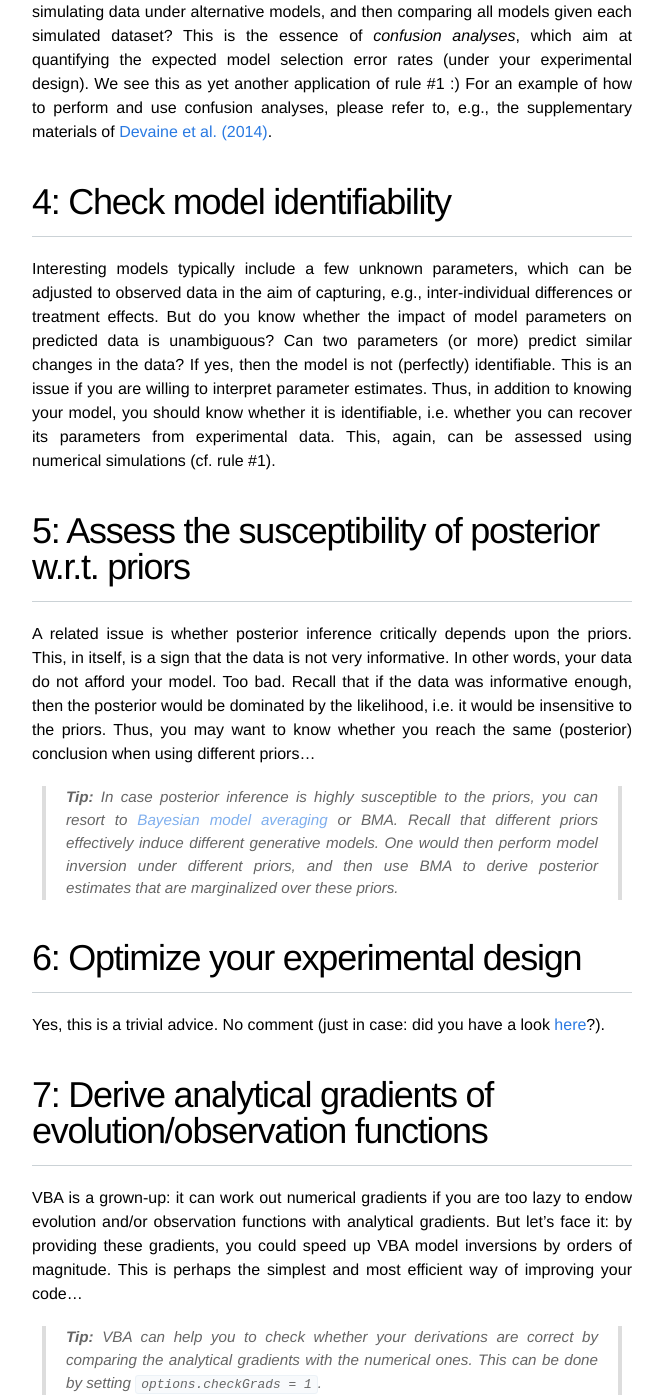
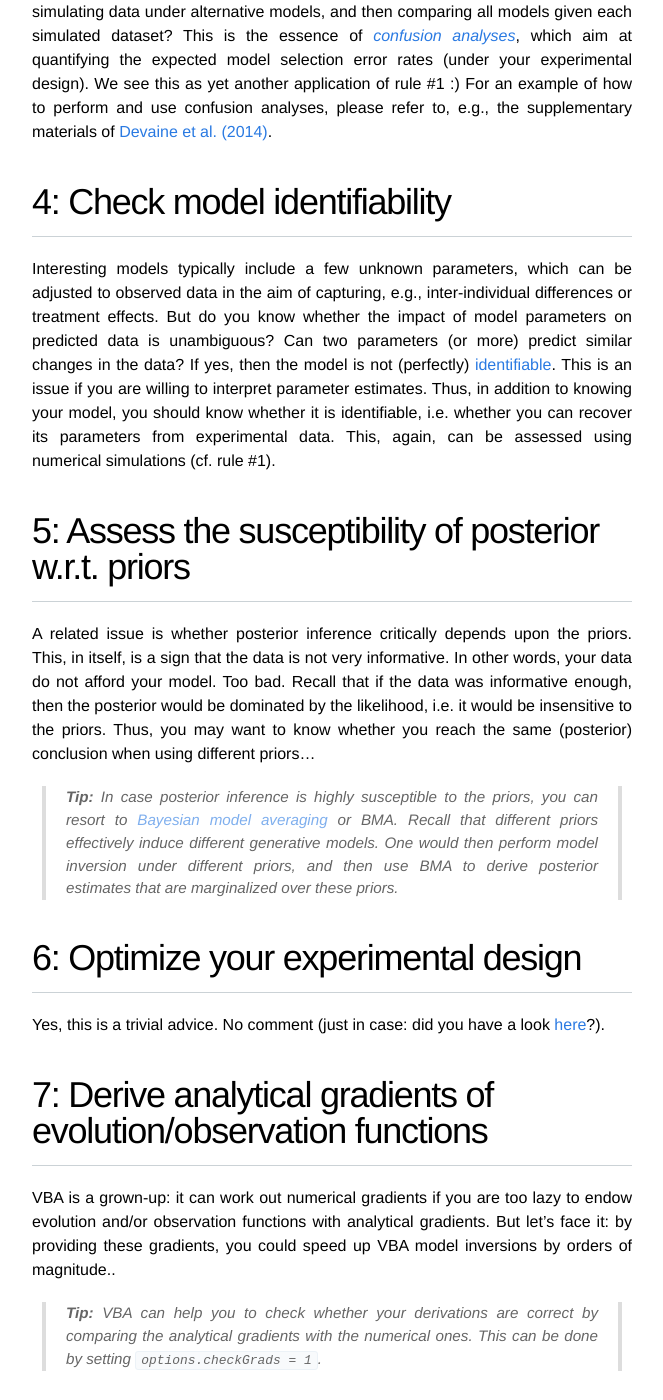
Before and after one commit to MBB-team/VBA-toolbox, a Jekyll site: the page built from _wiki/10-simple-rules.md, in a window 1280 px wide and 1400 px high, scrolled down 1733 px. Shown: the whole window, without its empty margins (308-971 px from the left). Built offline with Jekyll 4.4.1, drawn with Linux system fonts in a browser that asks for light colours; nearby versions of some CDN libraries; some of the changed lines change nothing that is shown.

Commit message:
Update 10-simple-rules.md

```diff
--- a/_wiki/10-simple-rules.md
+++ b/_wiki/10-simple-rules.md
@@ -33,13 +33,13 @@
 
 # 3: Perform confusion analyses
 
-VBA offers the possibility of performing principled (Bayesian) model comparisons. Nevertheless, you may not know in advance whether your experimental design enables discriminating between candidate models. Or do you? What about simulating data under alternative models, and then comparing all models given each simulated dataset? This is the essence of *confusion analyses*, which aim at quantifying the expected model selection error rates (under your experimental design). We see this as yet another application of rule #1 :) For an example of how to perform and use confusion analyses, please refer to, e.g., the supplementary materials of [Devaine et al. (2014)](http://journals.plos.org/ploscompbiol/article?id=10.1371/journal.pcbi.1003992).
+VBA offers the possibility of performing principled (Bayesian) model comparisons. Nevertheless, you may not know in advance whether your experimental design enables discriminating between candidate models. Or do you? What about simulating data under alternative models, and then comparing all models given each simulated dataset? This is the essence of *[confusion analyses](https://en.wikipedia.org/wiki/Confusion_matrix)*, which aim at quantifying the expected model selection error rates (under your experimental design). We see this as yet another application of rule #1 :) For an example of how to perform and use confusion analyses, please refer to, e.g., the supplementary materials of [Devaine et al. (2014)](http://journals.plos.org/ploscompbiol/article?id=10.1371/journal.pcbi.1003992).
 
 
 
 # 4: Check model identifiability
 
-Interesting models typically include a few unknown parameters, which can be adjusted to observed data in the aim of capturing, e.g., inter-individual differences or treatment effects. But do you know whether the impact of model parameters on predicted data is unambiguous? Can two parameters (or more) predict similar changes in the data? If yes, then the model is not (perfectly) identifiable. This is an issue if you are willing to interpret parameter estimates. Thus, in addition to knowing your model, you should know whether it is identifiable, i.e. whether you can recover its parameters from experimental data. This, again, can be assessed using numerical simulations (cf. rule #1).
+Interesting models typically include a few unknown parameters, which can be adjusted to observed data in the aim of capturing, e.g., inter-individual differences or treatment effects. But do you know whether the impact of model parameters on predicted data is unambiguous? Can two parameters (or more) predict similar changes in the data? If yes, then the model is not (perfectly) [identifiable](https://en.wikipedia.org/wiki/Identifiability). This is an issue if you are willing to interpret parameter estimates. Thus, in addition to knowing your model, you should know whether it is identifiable, i.e. whether you can recover its parameters from experimental data. This, again, can be assessed using numerical simulations (cf. rule #1).
 
 
 
@@ -58,7 +58,7 @@
 
 # 7: Derive analytical gradients of evolution/observation functions
 
-VBA is a grown-up: it can work out numerical gradients if you are too lazy to endow evolution and/or observation functions with analytical gradients. But let's face it: by providing these gradients, you could speed up VBA model inversions by orders of magnitude. This is perhaps the simplest and most efficient way of improving your code...
+VBA is a grown-up: it can work out numerical gradients if you are too lazy to endow evolution and/or observation functions with analytical gradients. But let's face it: by providing these gradients, you could speed up VBA model inversions by orders of magnitude..
 
 > **Tip:** VBA can help you to check whether your derivations are correct by comparing the analytical gradients with the numerical ones. This can be done by setting `options.checkGrads = 1`.
 
```
